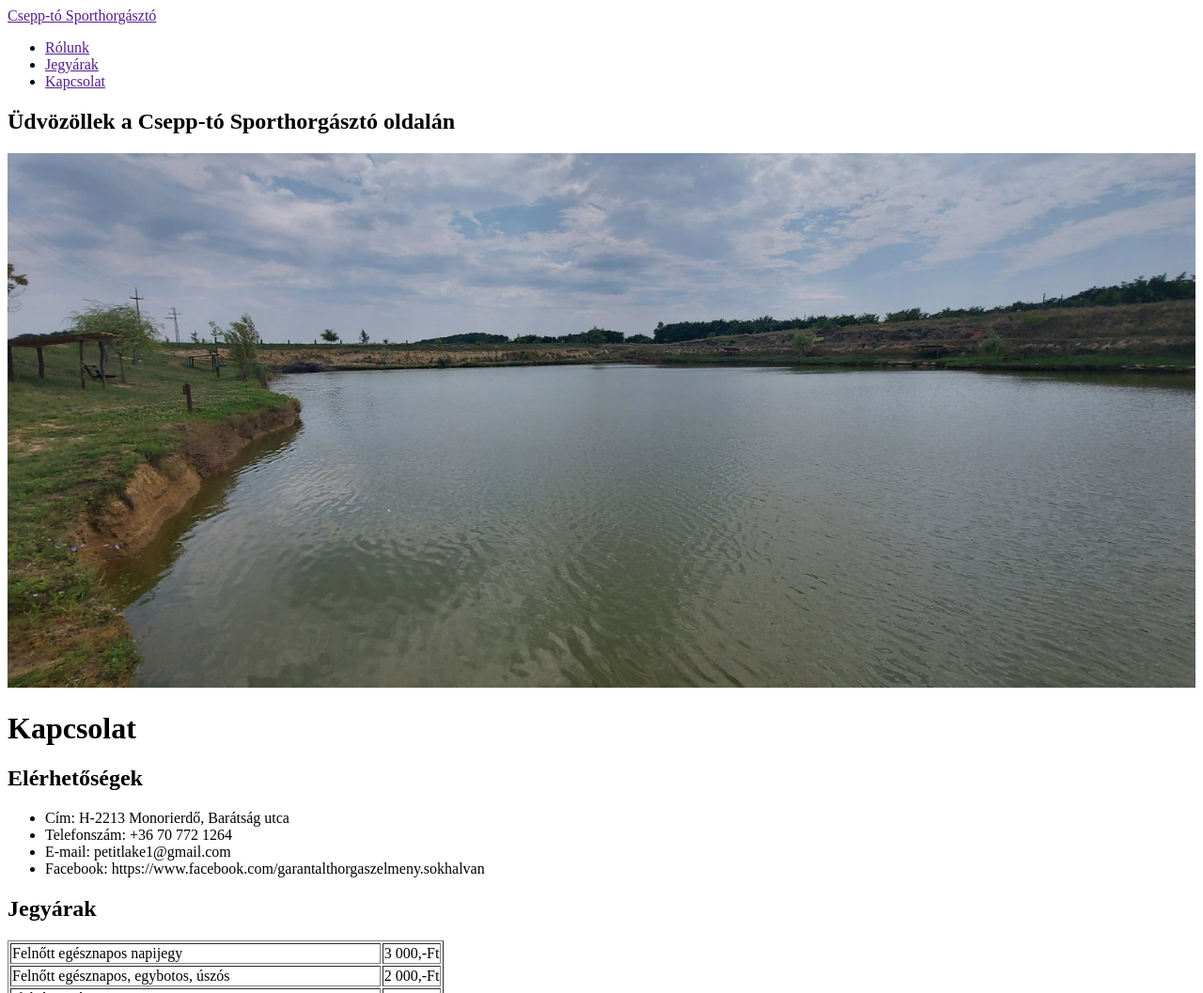
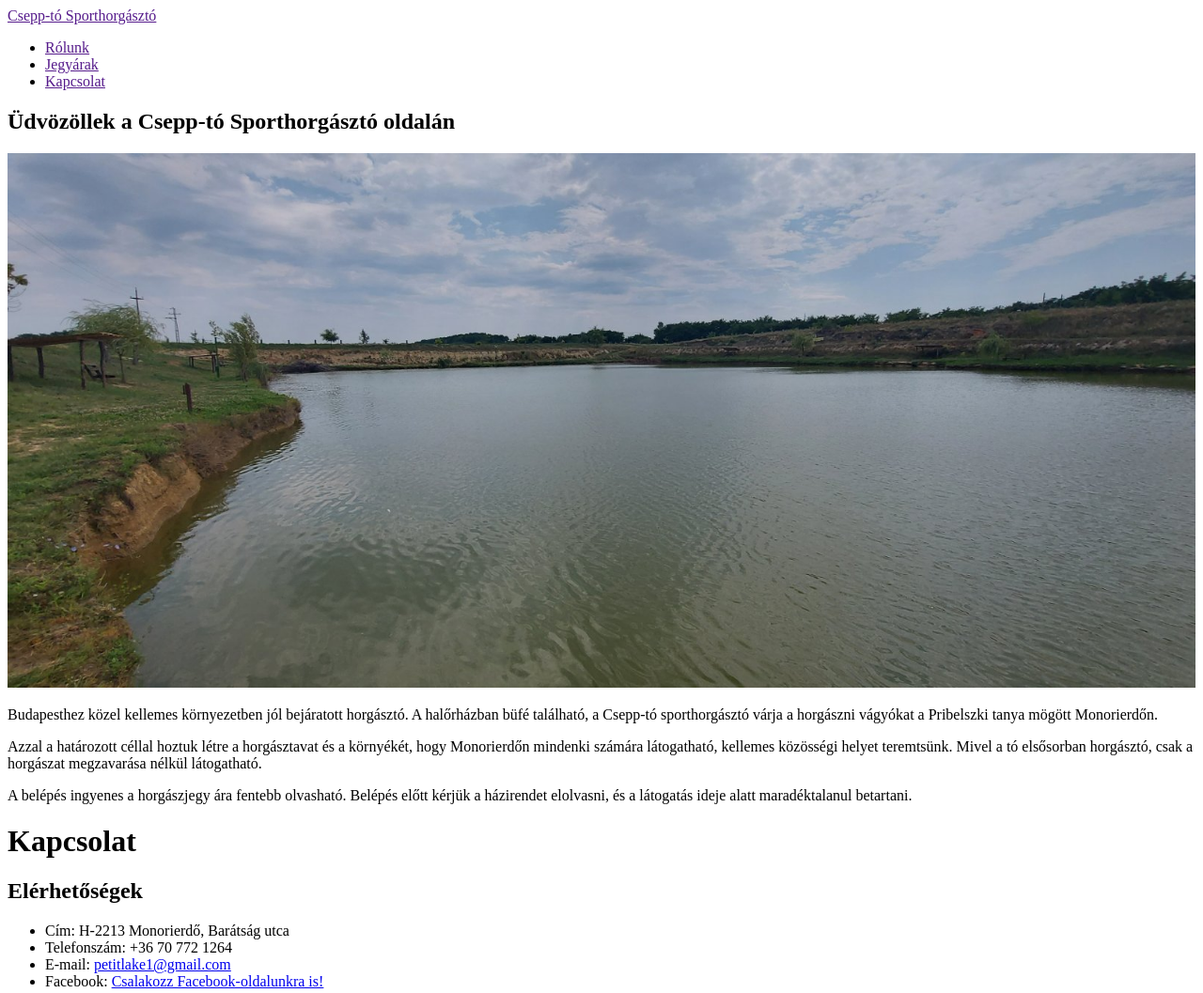
Before and after one commit to Licsko/CseppHorgasztoSite, a plain HTML site: page index.html in a window 1280 px wide. Shown: the top 1057 px of the page at 94% size. Drawn offline with Linux system fonts and the light colour scheme.

Commit message:
HTML: A main elem feltöltése bemutatkozó tartalommal.

```diff
--- a/index.html
+++ b/index.html
@@ -26,6 +26,16 @@
                 <img src="./img/viber_kép_2021-08-27_16-51-05-743.jpg" alt="a tó" width=100%>
             </div>
         </section>
+
+        <section class="about" id="about">
+            <p>Budapesthez közel kellemes környezetben jól bejáratott horgásztó. A halőrházban büfé található, a Csepp-tó sporthorgásztó várja a horgászni vágyókat a Pribelszki tanya mögött Monorierdőn.</p>
+
+            <p>Azzal a határozott céllal hoztuk létre a horgásztavat és a környékét, hogy Monorierdőn mindenki számára látogatható, kellemes közösségi helyet teremtsünk.
+            Mivel a tó elsősorban horgásztó, csak a horgászat megzavarása nélkül látogatható.</p>
+
+            <p>A belépés ingyenes a horgászjegy ára fentebb olvasható.
+            Belépés előtt kérjük a házirendet elolvasni, és a látogatás ideje alatt maradéktalanul betartani.</p>
+        </section>
     </main>
 
     <footer>
@@ -35,8 +45,8 @@
             <ul>
                 <li>Cím: H-2213 Monorierdő, Barátság utca</li>
                 <li>Telefonszám: +36 70 772 1264</li>
-                <li>E-mail: petitlake1@gmail.com</li>
-                <li>Facebook: https://www.facebook.com/garantalthorgaszelmeny.sokhalvan</li>
+                <li>E-mail: <a href="mailto:petitlake1@gmail.com">petitlake1@gmail.com</a></li>
+                <li>Facebook: <a href="https://www.facebook.com/garantalthorgaszelmeny.sokhalvan" target="_blank">Csalakozz Facebook-oldalunkra is!</a></li>
             </ul>
         </div>
 
```
